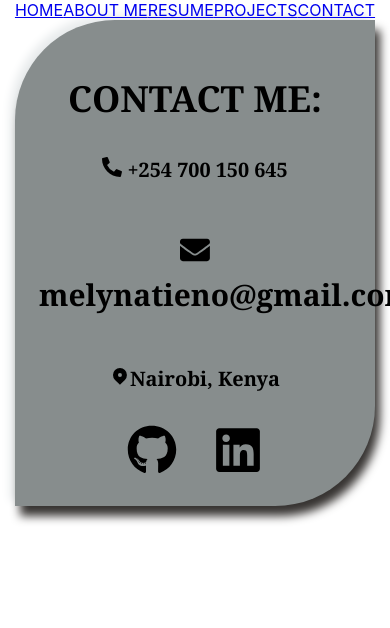
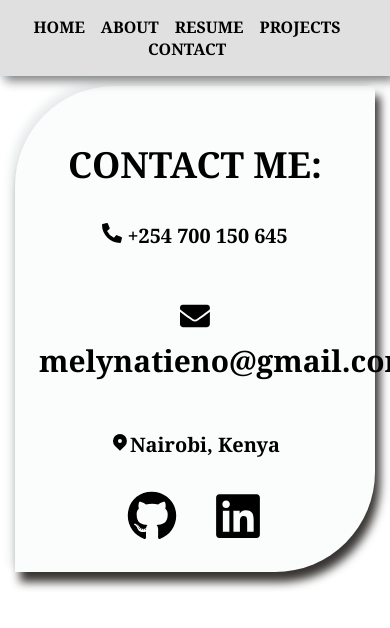
Before and after one commit to MelynAtieno/react-website-app, a React (Create React App) app: page /contact in a window 390 px wide. Shown: the top 628 px of the page. Built offline with nearby package versions, Linux system fonts and the light colour scheme.

Commit message:
style the navbar component

```diff
--- a/src/App.css
+++ b/src/App.css
@@ -1,17 +1,11 @@
 .App {
   text-align: center;
+  font-family: Georgia;
+  cursor: pointer;
 }
 
-.App-logo {
-  height: 40vmin;
-  pointer-events: none;
-}
 
-@media (prefers-reduced-motion: no-preference) {
-  .App-logo {
-    animation: App-logo-spin infinite 20s linear;
-  }
-}
+
 
 .App-header {
   background-color: #282c34;
@@ -27,12 +21,3 @@
 .App-link {
   color: #61dafb;
 }
-
-@keyframes App-logo-spin {
-  from {
-    transform: rotate(0deg);
-  }
-  to {
-    transform: rotate(360deg);
-  }
-}
--- a/src/Components/Navbar.js
+++ b/src/Components/Navbar.js
@@ -1,17 +1,18 @@
 import React from 'react'
 import { Link } from "react-router-dom"
+import "../Styles/Navbar.css"
 
 function Navbar() {
   return (
     <div className='Navbar'>
         <nav>
 
-        <Link to="/home">HOME</Link>
-        <Link to="/about">ABOUT ME</Link>
-        <Link to="/resume">RESUME</Link>
-        <Link to="/projects">PROJECTS</Link>
+        <Link className='nav-item' to="/home"><b>HOME</b></Link>
+        <Link className='nav-item' to="/about"><b>ABOUT</b></Link>
+        <Link className='nav-item' to="/resume"><b>RESUME</b></Link>
+        <Link className='nav-item' to="/projects"><b>PROJECTS</b></Link>
 
-        <Link to="/contact">CONTACT</Link>
+        <Link className='nav-item' to="/contact"><b>CONTACT</b></Link>
 
        </nav>
     </div>
--- a/src/Components/Projects.js
+++ b/src/Components/Projects.js
@@ -2,7 +2,9 @@ import React from 'react'
 
 function Projects() {
   return (
-    <div>Projects</div>
+    <div className='projects'>
+        <h2 className='look'><b>TAKE A LOOK!</b></h2>
+    </div>
   )
 }
 
--- a/src/Styles/Contact.css
+++ b/src/Styles/Contact.css
@@ -2,7 +2,7 @@
     font-size: 1.5em;
     cursor: pointer;
     font-family: Georgia;
-    background-color: rgb(135, 141, 141);
+    background-color: rgb(251, 252, 252);
     padding: 1em;
     margin: 60px 350px 20px 350px;
     border-radius: 100px 0px;
--- a/src/Styles/Navbar.css
+++ b/src/Styles/Navbar.css
@@ -0,0 +1,33 @@
+.nav-item{
+    text-decoration: none;
+    margin-right: 2.5em;
+    display: inline-block;
+    color: black;
+    cursor: pointer;
+}
+.nav-item:hover{
+    color: #8dd8f6;
+}
+nav{
+    background-color: #e0e0e0;
+    padding: 1.5em;
+    box-shadow: 5px 5px 10px #808080,
+    -5px -5px 10px #8dd8f6;
+    margin-bottom: 10px;
+    position: sticky;
+    text-align: right;
+    cursor: pointer;
+}
+
+@media only screen and (max-width: 800px){
+    nav{
+        display: block;
+        text-align: center;
+        padding: 1em;
+
+    }
+    .nav-item{
+        margin-right: 1em;
+        font-size: 1rem;
+    }
+}
```
